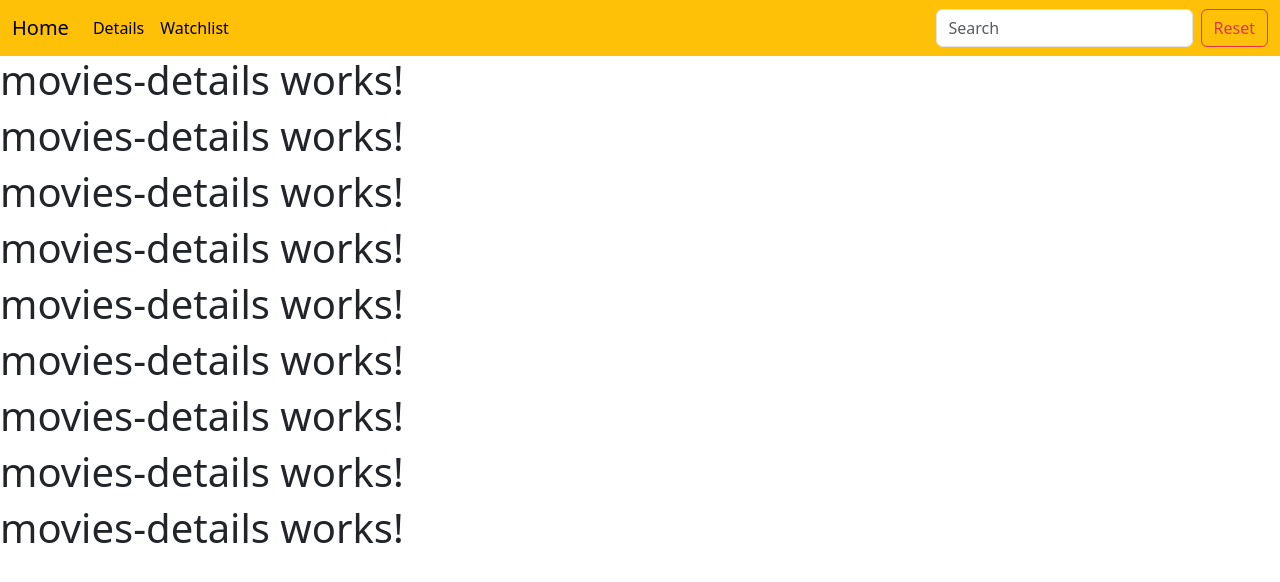
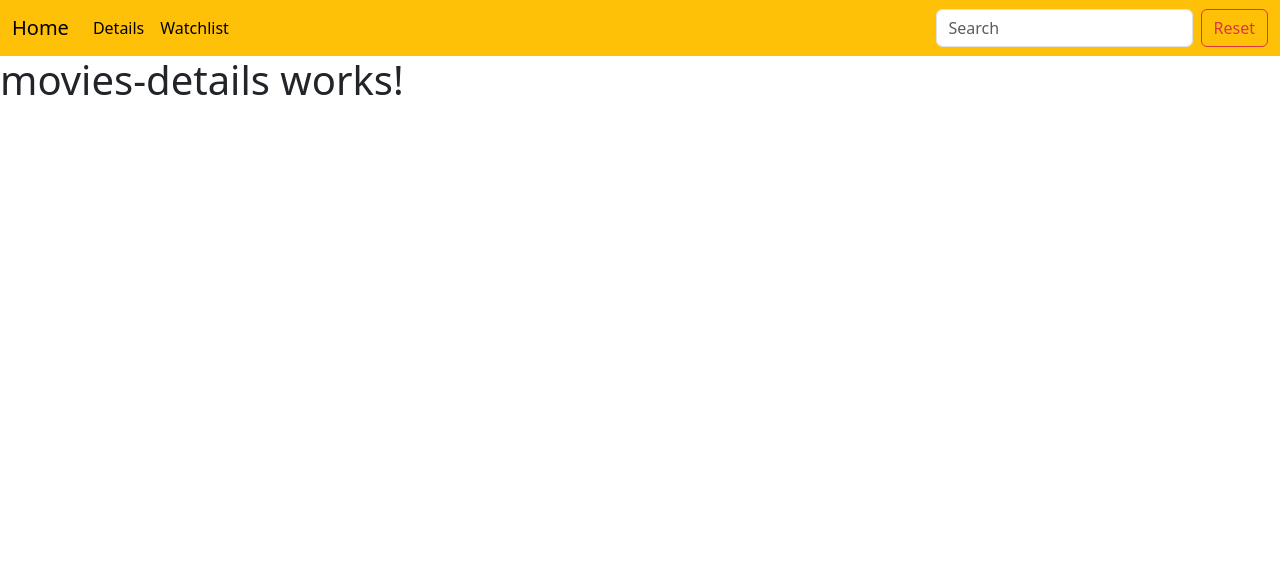
Before and after one commit to Mo-Rabi/MovieMarvels, an Angular app in the folder MoveApp/: page /details in a window 1280 px wide. Shown: the top 582 px of the page. Built offline with nearby package versions, Linux system fonts and the light colour scheme.

Commit message:
The navbar was overlapping details page and watchlist components page, used sticky-top to fix the issue

```diff
--- a/MoveApp/src/app/movies/movies-details/movies-details.component.html
+++ b/MoveApp/src/app/movies/movies-details/movies-details.component.html
@@ -1,9 +1 @@
 <h1>movies-details works!</h1>
-<h1>movies-details works!</h1>
-<h1>movies-details works!</h1>
-<h1>movies-details works!</h1>
-<h1>movies-details works!</h1>
-<h1>movies-details works!</h1>
-<h1>movies-details works!</h1>
-<h1>movies-details works!</h1>
-<h1>movies-details works!</h1>
--- a/MoveApp/src/app/movies/watchlist/watchlist.component.html
+++ b/MoveApp/src/app/movies/watchlist/watchlist.component.html
@@ -1,20 +1 @@
 <h1>watchlist works!</h1>
-<h1>watchlist works!</h1>
-<h1>watchlist works!</h1>
-<h1>watchlist works!</h1>
-<h1>watchlist works!</h1>
-<h1>watchlist works!</h1>
-<h1>watchlist works!</h1>
-<h1>watchlist works!</h1>
-<h1>watchlist works!</h1>
-<h1>watchlist works!</h1>
-<h1>watchlist works!</h1>
-<h1>watchlist works!</h1>
-<h1>watchlist works!</h1>
-<h1>watchlist works!</h1>
-<h1>watchlist works!</h1>
-<h1>watchlist works!</h1>
-<h1>watchlist works!</h1>
-<h1>watchlist works!</h1>
-<h1>watchlist works!</h1>
-<h1>watchlist works!</h1>
--- a/MoveApp/src/app/shared/header/header.component.html
+++ b/MoveApp/src/app/shared/header/header.component.html
@@ -1,5 +1,5 @@
 
-  <nav class="navbar navbar-expand-lg navbar-light bg-warning">
+  <nav class="navbar navbar-expand-lg navbar-light bg-warning sticky-top">
     <div class="container-fluid">
       <a class="navbar-brand" routerLink="/">Home</a>
       <button class="navbar-toggler" type="button" data-bs-toggle="collapse" data-bs-target="#navbarSupportedContent" aria-controls="navbarSupportedContent" aria-expanded="false" aria-label="Toggle navigation">
```
